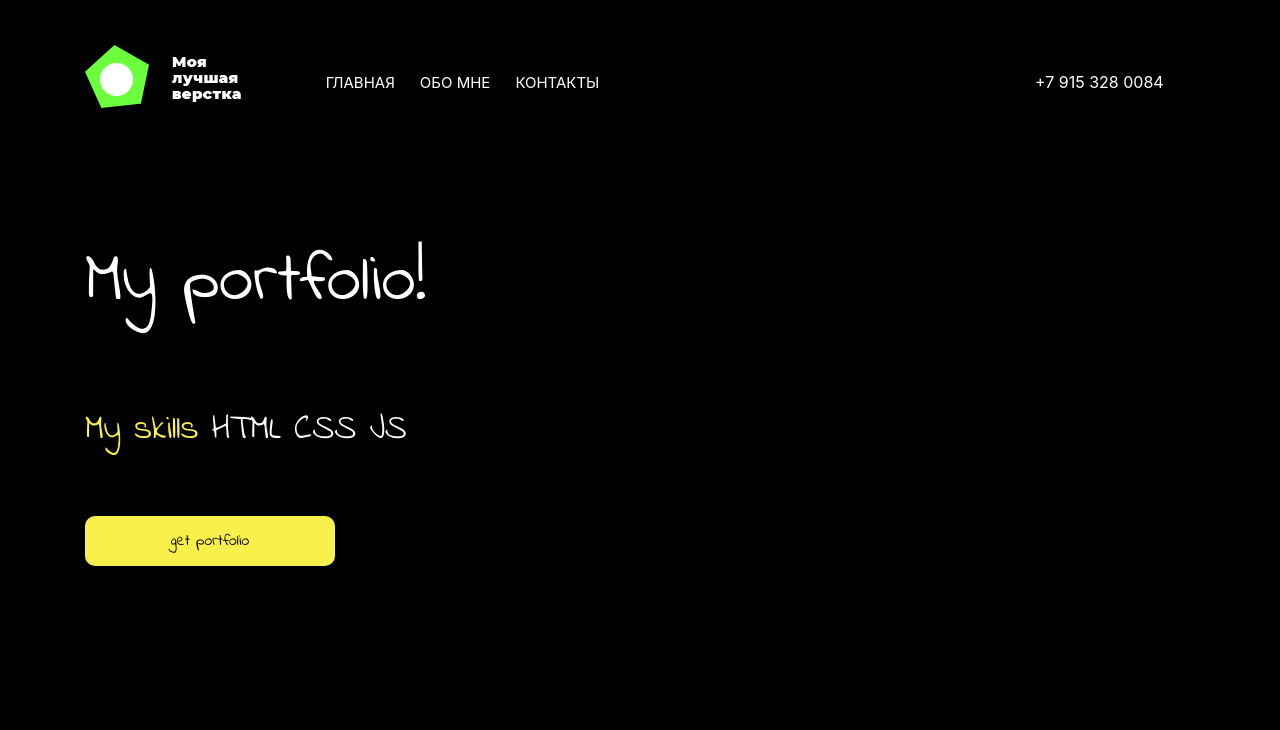
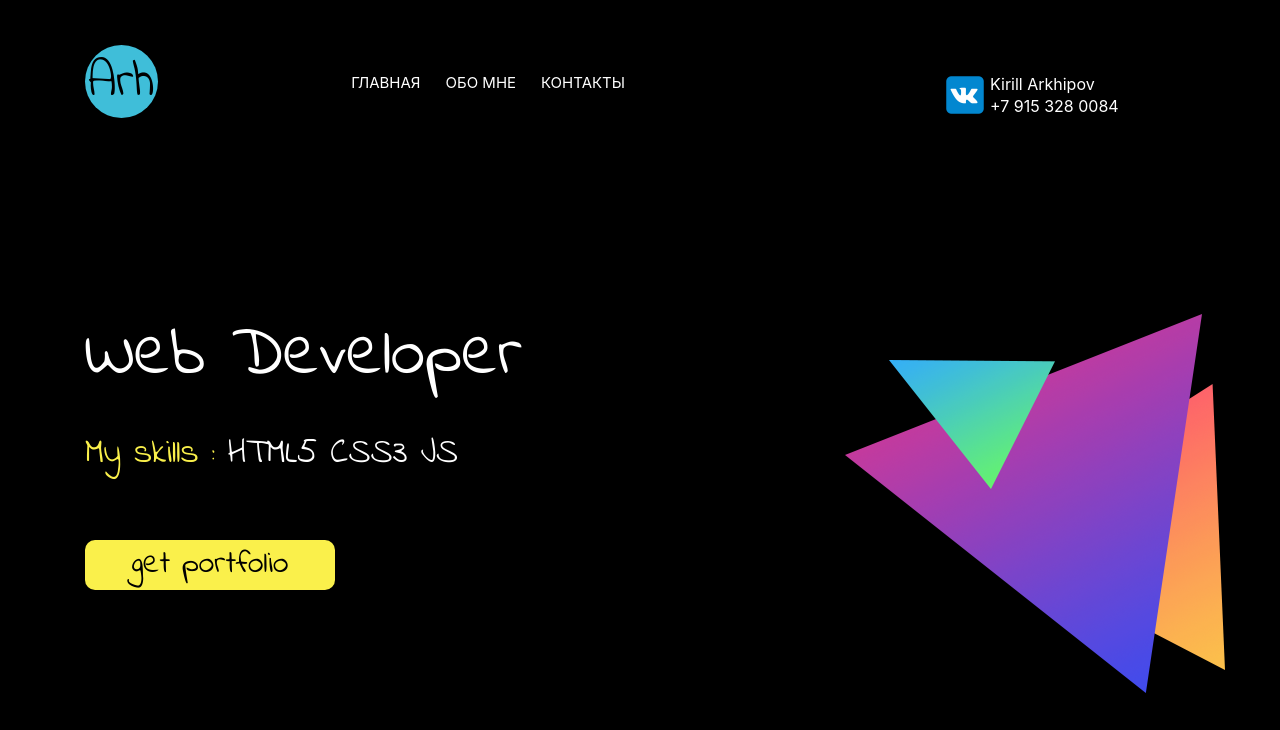
Before and after one commit to tw1styyy1/myPortfolio, a plain HTML site: page index.html in a window 1280 px wide. Drawn offline with Linux system fonts and the light colour scheme.

Commit message:
написал весь первый экран и стили к нему

```diff
--- a/css/main.css
+++ b/css/main.css
@@ -12,7 +12,18 @@ ul,li{
     padding-top: 45px;
 }
 
-.logo{}
+.logo{
+    background-color: #3fbed9;
+    text-align: center;
+    width: 73px;
+    height: 73px;
+    border: 0;
+    border-radius: 100%;
+    color: black;
+    display: block;
+    font-size: 50px;
+    font-family: 'Indie Flower', cursive;
+}
 
 .logo__img{}
 
@@ -36,16 +47,29 @@ ul,li{
     margin-top: 25px;
 }
 
+.contacts__name{
+    margin-top: 2px;
+    color: #ffffff;
+}
+
 .contacts__number{
+    margin-top: -26px;
+    margin-left: 50px ;
     text-transform: uppercase;
     color: #ffffff;
 }
 
+.contacts__vk{
+    width: 50px;
+    height: 50px;
+}
+
 .portfolio{
-    padding-top: 130px;
+    padding-top: 180px;
 }
 
 .port{
+    width: 500px;
 }
 
 .port__title{
@@ -55,7 +79,7 @@ ul,li{
 }
 
 .port__skills{
-    margin-top: 80px;
+    margin-top: 30px;
     color: #faf04b;
     font-family: 'Indie Flower', cursive;
     font-size: 35px;
@@ -71,6 +95,7 @@ ul,li{
 
 .port__button{
     margin-top: 43px;
+    font-size: 32px;
     font-family: 'Indie Flower', cursive;
     background-color: #faf04b;
     height: 50px;
@@ -78,3 +103,7 @@ ul,li{
     border-radius: 10px;
     border: 0;
 }
+
+.block{}
+
+.block__img{}
--- a/index.html
+++ b/index.html
@@ -16,12 +16,13 @@
         <div class="row">
             <div class="col-lg-2">
                 <div class="logo">
-                    <img src="img/logo.png" alt="logo" class="logo__img">
+                    Arh
+                    <!--<img src="img/logo.png" alt="logo" class="logo__img">-->
                 </div>
             </div>
             <div class="col-lg-4">
                     <nav>
-                        <ul  class="menu d-flex justify-content-center">
+                        <ul  class="menu d-flex justify-content-end">
                             <li class="menu__item">
                                 <a href="#">главная</a>
                             </li>
@@ -34,10 +35,14 @@
                         </ul>
                     </nav>
             </div>
-            <div class="col-lg-2 ml-auto">
-                <div class="contacts">
-                    <p class="contacts__number">+7 915 328 0084</p>
+            <div class="col-lg-3 ml-auto">
+                <div class="contacts d-flex">
+                    <a href="https://vk.com/tw1styyy1"><img class="contacts__vk" src="img/vk.png" alt="vk"></a>
+                    <p class="contacts__name">
+                        Kirill Arkhipov
+                    </p>
                 </div>
+                <p class="contacts__number">+7 915 328 0084</p>
             </div>
         </div>
     </div>
@@ -49,10 +54,10 @@
             <div class="col-lg-4">
                 <div class="port">
                     <h1 class="port__title justify-content-center">
-                        My portfolio!
+                        Web Developer
                     </h1>
                     <p class="port__skills">
-                        My skills <span class="white">HTML CSS JS</span>
+                        My skills : <span class="white">HTML5 CSS3 JS</span>
                     </p>
                     <a href="#">
                         <button class="port__button">
@@ -61,8 +66,10 @@
                     </a>
                 </div>
             </div>
-            <div class="col-lg-6">
-
+            <div class="col-lg-4 ml-auto">
+                <div class="block">
+                    <img class="block__img" src="img/poly.png" alt="photo">
+                </div>
             </div>
         </div>
     </div>
```
Also changed, not shown: img/vk.png (added).
